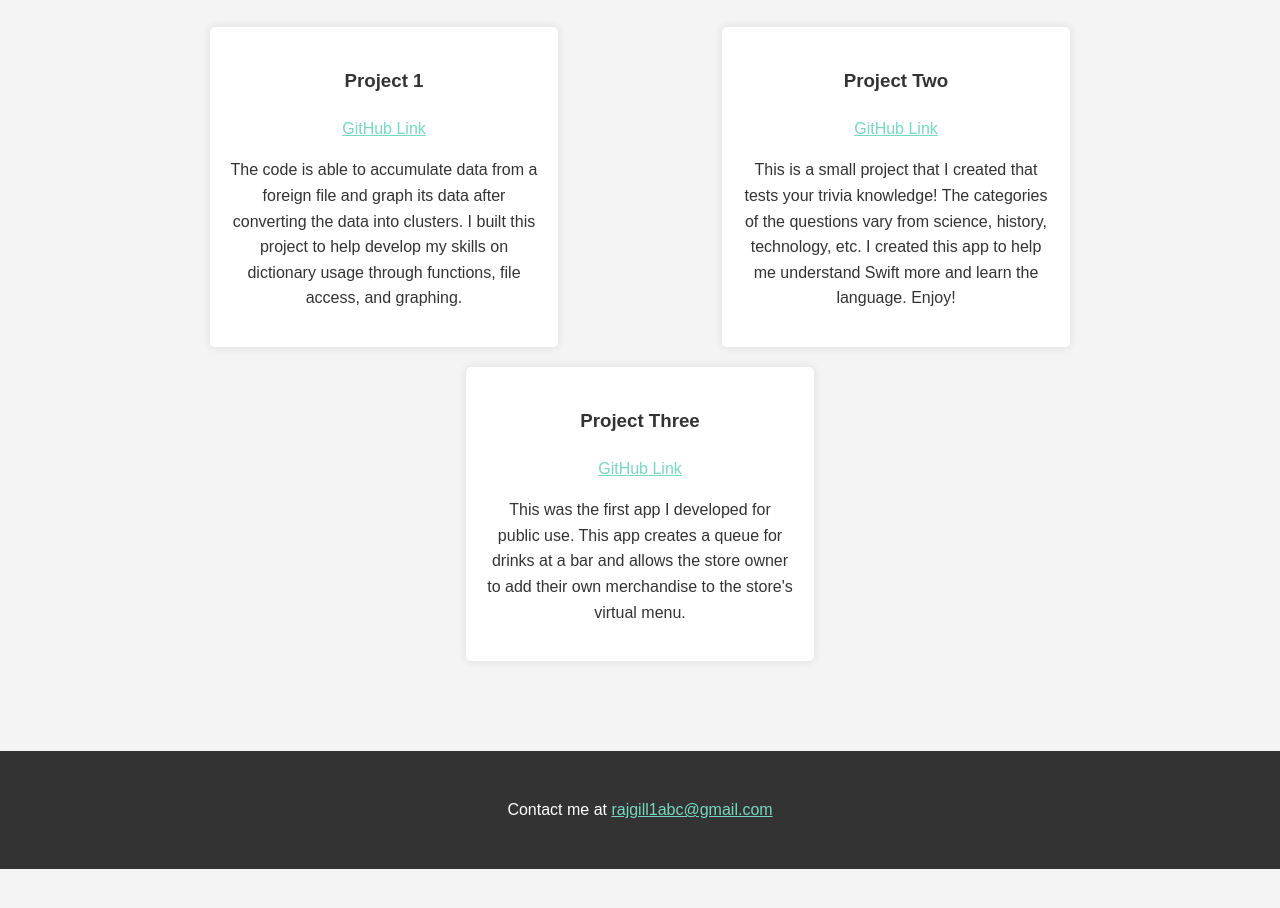
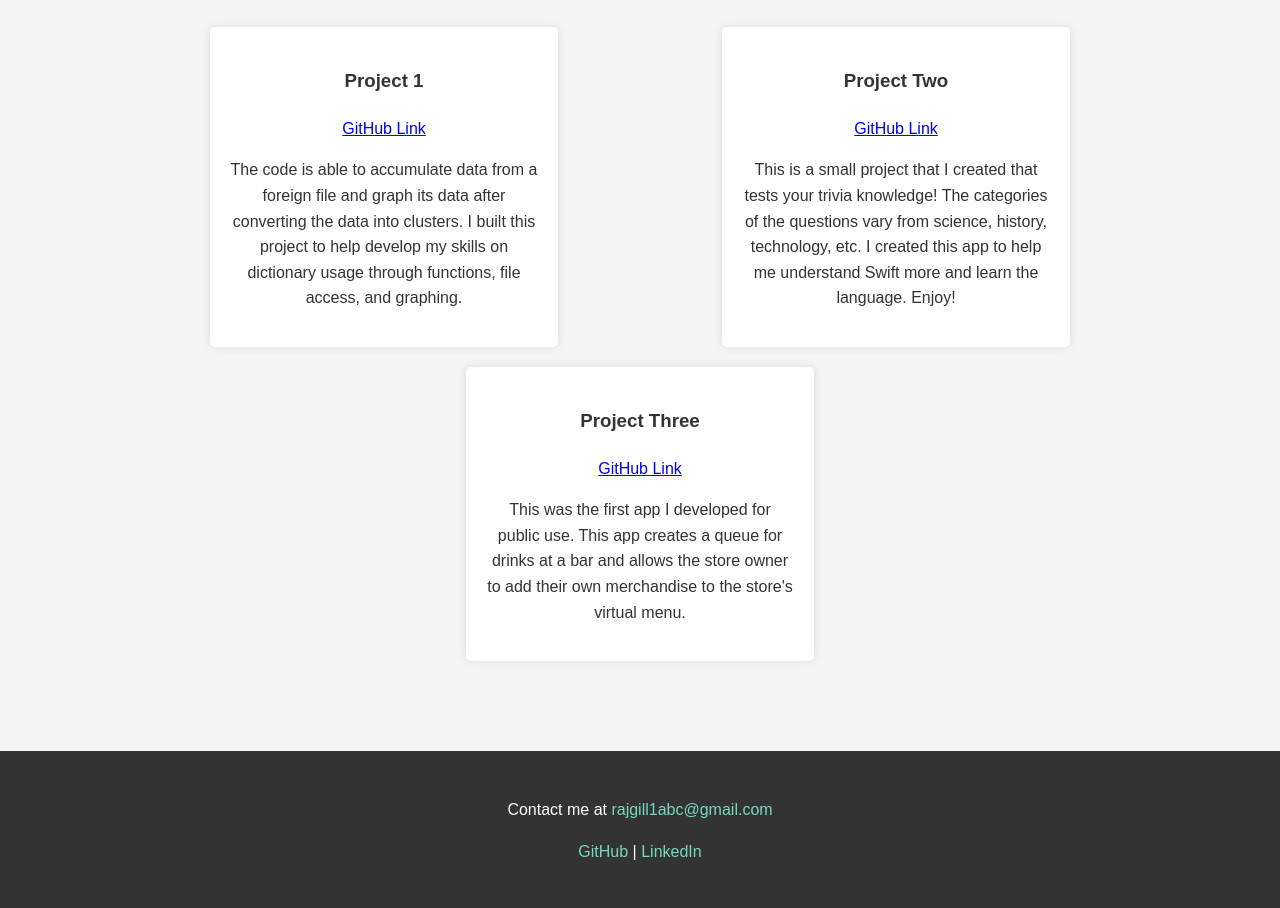
Before and after one commit to rajveer-gill/rajveer-gill.github.io, a plain HTML site: page index.html in a window 1280 px wide. Shown: the part 1084-1992 px from the top of the page. Before the commit the page ends 1953 px from the top, so only its background shows below. Drawn offline with Linux system fonts and the light colour scheme.

Commit message:
added link to github and linkdin

```diff
--- a/index.html
+++ b/index.html
@@ -95,8 +95,9 @@
             padding: 30px 0;
             margin-top: 30px;
         }
-        a {
+        footer a {
             color: #77d7c1;
+            text-decoration: none;
         }
     </style>
 </head>
@@ -162,6 +163,10 @@
 
     <footer id="contact">
         <p>Contact me at <a href="mailto:rajgill1abc@gmail.com">rajgill1abc@gmail.com</a></p>
+        <p>
+            <a href="https://github.com/rajveer-gill" target="_blank">GitHub</a> |
+            <a href="www.linkedin.com/in/gillrajveer" target="_blank">LinkedIn</a>
+        </p>
     </footer>
 </body>
 </html>
```
